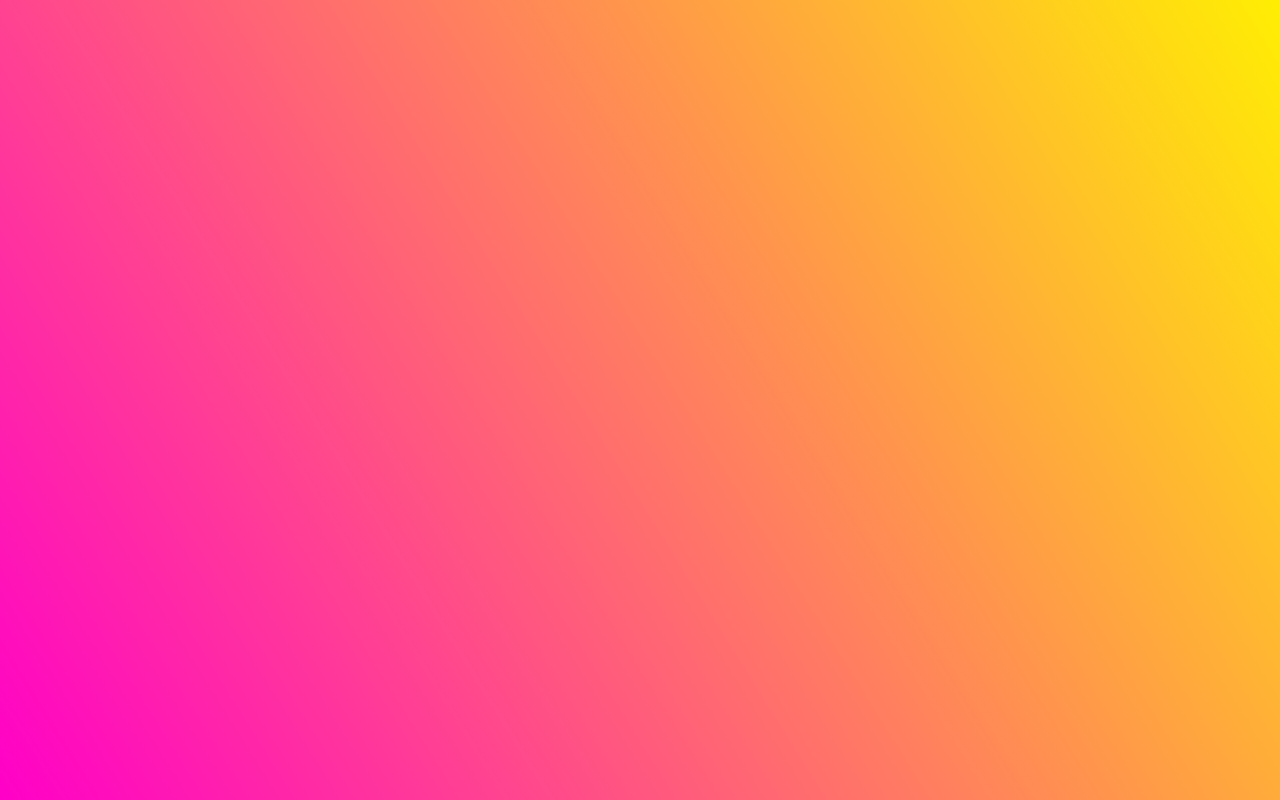
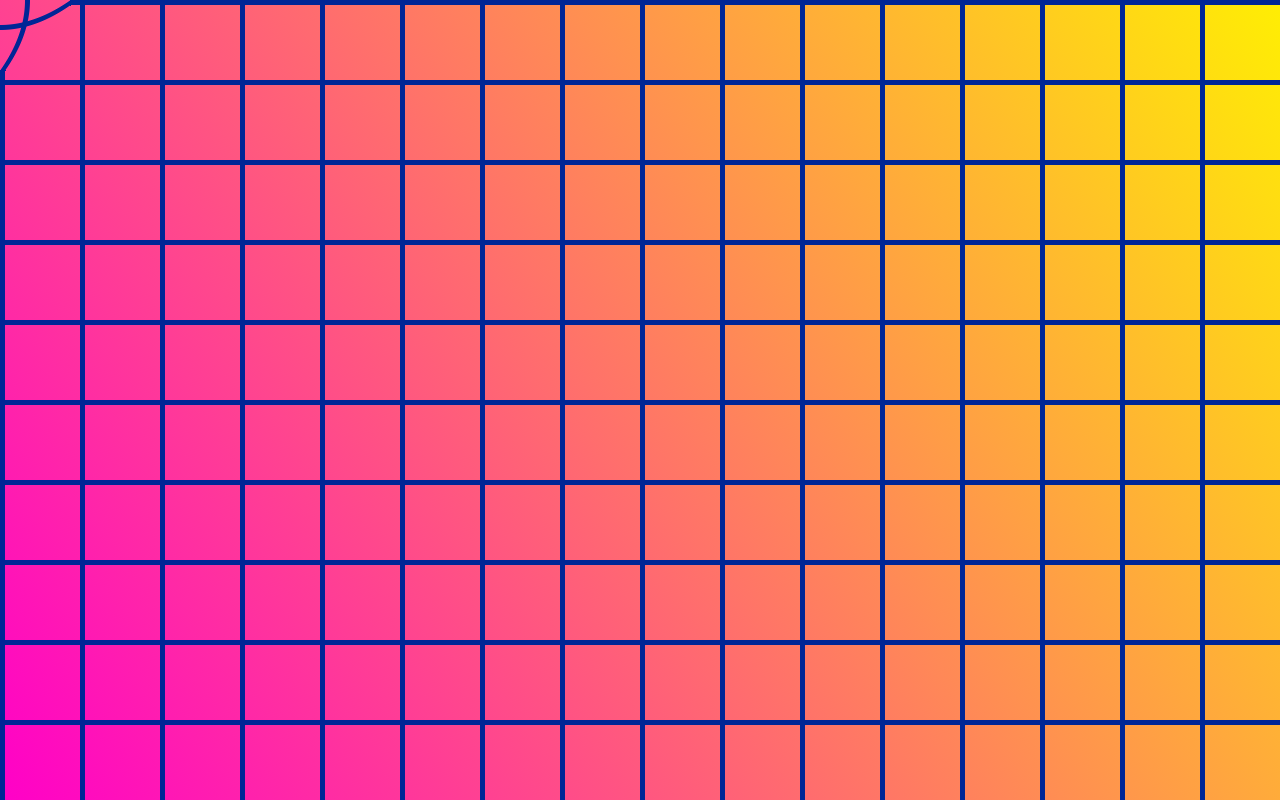
Before and after one commit to yetanothr/the-ribbit-hole, a plain HTML site: page src/html/bending_lines.html in a window 1280 px wide. Drawn offline with Linux system fonts and the light colour scheme.

Commit message:
First working bend function, checkpoint for the old optimization

```diff
--- a/src/scripts/bending_lines.js
+++ b/src/scripts/bending_lines.js
@@ -1,17 +1,135 @@
 setCanvSize();
+
+//setting up 'globals'
 
 let canv = document.getElementById("bending_lines");
 let lines_ctx = canv.getContext("2d");
 
-var lines_h = canv.height;
-var lines_w = canv.width;
+let lines_h = canv.height;
+let lines_w = canv.width;
+
+const line_amnt = 10; //amount of horizontal lines
+const line_thck = 5; //line thickness
+
+const mouse_effect_radius = 70; //'radius' in which the mosue will affect the lines(and in which parts of canvas will be drawn)
+
+const line_spacing = /*(lines_h - line_thck * line_amnt) / line_amnt*/ lines_h / line_amnt; //spacing between lines(based on the given amount of horizontal lines)
+const vert_amnt = lines_w / line_spacing; //calcualting amount of vertical lines
+
+const cursor = { //object for easy cursor position access
+    x: 0,
+    y: 0,
+    prevX: 0,
+    prevY: 0
+
+}
+
+//setting up event listeners
+canv.addEventListener("mousemove",(e) => {
+    cursor.prevX = cursor.x;
+    cursor.prevY = cursor.y;
+    cursor.x = e.clientX;
+    cursor.y = e.clientY;
+}); //updating the cursor coordinates
+
+//preparing background gradient
 
 let bg_gradient = lines_ctx.createLinearGradient(0,lines_h,lines_w,0);
 bg_gradient.addColorStop(0,"#ff00c8");
 bg_gradient.addColorStop(1, "#ffee03");
 
-lines_ctx.fillStyle = bg_gradient;
-lines_ctx.fillRect(0,0,lines_w,lines_h);
+drawInitialLines();
+
+//starting the animation
+requestAnimationFrame(drawLinesFrame);
+
+function drawInitialLines(){
+
+    //draw background gradient
+    lines_ctx.fillStyle = bg_gradient;
+    lines_ctx.fillRect(0,0,lines_w,lines_h);
+
+    //Set line color
+    lines_ctx.fillStyle = "#002696";
+
+    //Horizontal lines
+    for(let i = 0; i < line_amnt; i++){
+    for(let j = 0; j <= lines_w; j++){
+        /*if(Math.abs(j - cursor.x) < 50 && Math.abs((i * line_spacing) - cursor.y) < 50){
+            lines_ctx.fillRect(j,(i * line_spacing) + 1.0/(Math.abs(j - cursor.x) / 10.0),1,line_thck);
+        }
+        else{*/
+        lines_ctx.fillRect(j,i * line_spacing,1,line_thck);
+        //}
+    }
+
+    //Vertical lines
+    for(let i = 0; i < vert_amnt; i++){
+        for(let j = 0; j <= lines_h; j++){
+            lines_ctx.fillRect(i * line_spacing,j,line_thck,1);
+        }
+    }
+}
+}
+
+function drawLinesFrame(){
+    //clearing previous draw area(resetting to straight lines)
+    lines_ctx.fillStyle = bg_gradient;
+    lines_ctx.fillRect(cursor.prevX - mouse_effect_radius,cursor.prevY - mouse_effect_radius,2 * mouse_effect_radius,2 * mouse_effect_radius);
+
+    //redrawing straight hotizontal lines
+    lines_ctx.fillStyle = "#002696"; //setting line color
+
+    for(let i = 0; i < line_amnt; i++){
+        if((i * line_spacing) >= (cursor.prevY - mouse_effect_radius) - line_thck && (i * line_spacing) <= (cursor.prevY + mouse_effect_radius) + line_thck){
+            for(let j = cursor.prevX - mouse_effect_radius; j <= cursor.prevX + mouse_effect_radius; j++){
+                lines_ctx.fillRect(j,i * line_spacing,1,line_thck);
+            }
+        }
+    }
+
+    //redrawing straight vertical lines
+    for(let i = 0; i < vert_amnt; i++){
+        if((i * line_spacing) >= (cursor.prevX - mouse_effect_radius) - line_thck && (i * line_spacing) <= (cursor.prevX + mouse_effect_radius) + line_thck){
+        for(let j = (cursor.prevY - mouse_effect_radius) - line_thck; j <= (cursor.prevY + mouse_effect_radius) + line_thck; j++){
+            lines_ctx.fillRect(i * line_spacing,j,line_thck,1);
+        }
+    }
+    }
+
+    //bending the lines
+    //−(𝑥^2/50+𝑥/50−10)
+    //-(Math.pow(dist, 2)/50 + dist/50-10)
+    lines_ctx.fillStyle = bg_gradient;
+    lines_ctx.fillRect(cursor.x - mouse_effect_radius,cursor.y - mouse_effect_radius,2 * mouse_effect_radius,2 * mouse_effect_radius);
+
+    lines_ctx.fillStyle = "#002696";
+
+    //bent horizontal lines
+    for(let i = 0; i < line_amnt; i++){
+        if((i * line_spacing) >= (cursor.y - mouse_effect_radius) - line_thck && (i * line_spacing) <= (cursor.y + mouse_effect_radius) + line_thck){
+            for(let j = cursor.x - mouse_effect_radius; j <= cursor.x + mouse_effect_radius; j++){
+                let y_pos = (i * line_spacing);
+                let dist = Math.abs(j - cursor.x);
+                lines_ctx.fillRect(j,(i * line_spacing) + (y_pos - cursor.y>0?-(-(Math.pow(dist, 2)/200 + dist/200-25)):(-(Math.pow(dist, 2)/200 + dist/200-25))) ,1,line_thck);
+            }
+        }
+    }
+
+    //bent vertical lines
+    for(let i = 0; i < vert_amnt; i++){
+        if((i * line_spacing) >= (cursor.prevX - mouse_effect_radius) - line_thck && (i * line_spacing) <= (cursor.prevX + mouse_effect_radius) + line_thck){
+        for(let j = (cursor.prevY - mouse_effect_radius) - line_thck; j <= (cursor.prevY + mouse_effect_radius) + line_thck; j++){
+            let x_pos = (i * line_spacing);
+            let dist = Math.abs(j - cursor.y);
+            lines_ctx.fillRect(i * line_spacing + (x_pos - cursor.x>0?-(-(Math.pow(dist, 2)/200 + dist/200-25)):(-(Math.pow(dist, 2)/200 + dist/200-25))),j,line_thck,1);
+        }
+    }
+    }
+
+    //next frame
+    requestAnimationFrame(drawLinesFrame);
+}
 
 function setCanvSize(){
     let canv = document.getElementById("bending_lines");
```
Also changed, not shown: src/html/bending_lines.html (+1 -1 lines).
